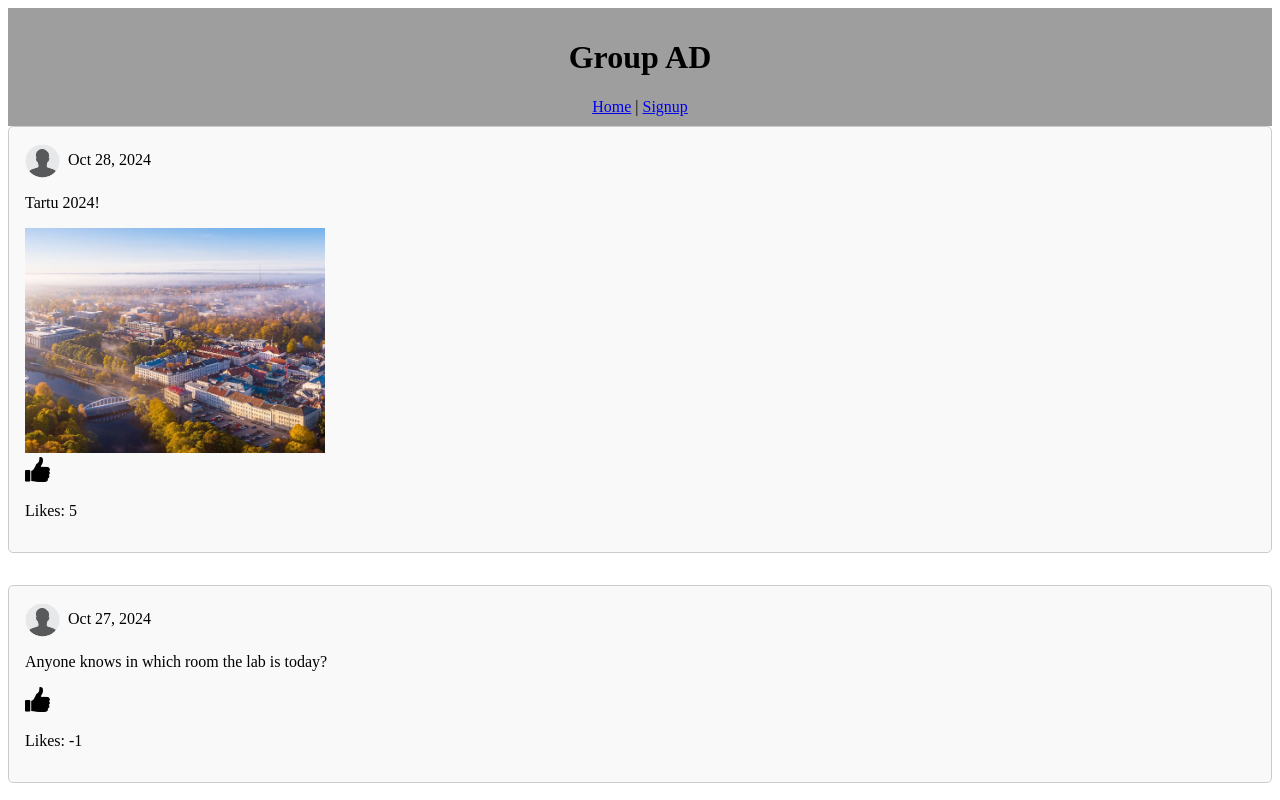
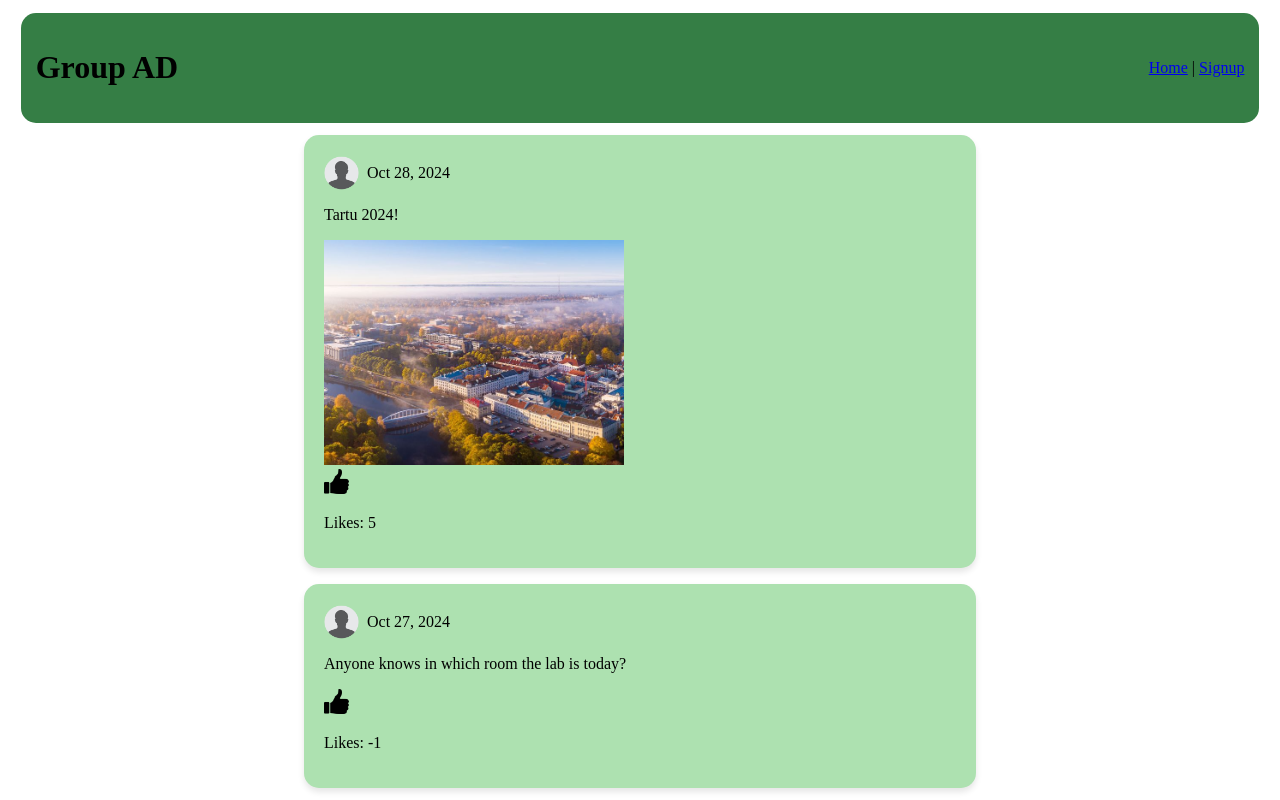
Before and after one commit to UQUKO/WAD_homework3, a Vue app: page /#/ in a window 1280 px wide. Shown: the top 800 px of the page. Built offline with nearby package versions, Linux system fonts and the light colour scheme.

Commit message:
Improved styling

```diff
--- a/public/index.html
+++ b/public/index.html
@@ -4,6 +4,9 @@
     <meta charset="utf-8">
     <meta http-equiv="X-UA-Compatible" content="IE=edge">
     <meta name="viewport" content="width=device-width,initial-scale=1.0">
+    <link rel="preconnect" href="https://fonts.googleapis.com">
+    <link rel="preconnect" href="https://fonts.gstatic.com" crossorigin>
+    <link href="https://fonts.googleapis.com/css2?family=Dancing+Script:wght@400..700&display=swap" rel="stylesheet">
     <link rel="icon" href="<%= BASE_URL %>favicon.ico">
     <title><%= htmlWebpackPlugin.options.title %></title>
   </head>
--- a/src/App.vue
+++ b/src/App.vue
@@ -22,6 +22,9 @@ export default {
 <style>
 .main-page {
   font-family: Arial, sans-serif;
+  margin: 0;
+  min-height: 5%;
+  font-size: large;
 }
 
 .content {
--- a/src/components/FooterComponent.vue
+++ b/src/components/FooterComponent.vue
@@ -5,10 +5,17 @@
 </template>
 
 <style scoped>
-.footer {
-  background-color: #b93636;
-  padding: 1em;
-  text-align: center;
-  bottom: 0;
+footer {
+    background-color: rgb(210, 205, 241);
+    border-radius: 15px;
+    margin: 1%;
+    text-align: center;
+    width: auto;
+    padding: 1%;
+    font-size: medium;
+    font-family: 'Dancing Script';
+    border: 1px solid #ddd;
+    box-shadow: 0 4px 6px rgba(0, 0, 0, 0.1);
+    bottom: 0;
 }
 </style>
--- a/src/components/HeaderComponent.vue
+++ b/src/components/HeaderComponent.vue
@@ -9,13 +9,23 @@
 </template>
 
 <style scoped>
+
 .header {
-  background-color: #9e9e9e;
-  padding: 1em;
-  text-align: center;
-  position: sticky;
-  top: 0;
-  padding: 10px 16px;
+    background-color: rgb(53, 126, 69);
+    width: auto;
+    margin: 1%;
+    height: 10vh;
+    padding: 15px;
+    display: flex;
+    flex-direction: row;
+    justify-content: space-between;
+    align-items: center;
+    position: absolute;
+    top: 20px;
+    left: 20px;
+    border-radius: 15px;
+    position: sticky;
+    top: 0;
 }
 
 .navigation {
--- a/src/components/PostComponent.vue
+++ b/src/components/PostComponent.vue
@@ -50,12 +50,14 @@ export default {
 </script>
 
 <style scoped>
-.post {
-  border: 1px solid #ccc;
-  padding: 1em;
-  margin-bottom: 1em;
-  border-radius: 5px;
-  background-color: #f9f9f9;
+.post{
+    border: 1px;
+    padding: 20px;
+    background-color: rgb(173, 225, 176);
+    border-radius: 15px;
+    box-shadow: 0 4px 6px rgba(0, 0, 0, 0.1);
+    width: 50%;
+    align-content: center;
 }
 
 header {
--- a/src/components/SignUpComponent.vue
+++ b/src/components/SignUpComponent.vue
@@ -83,7 +83,7 @@
 form {
   max-width: 420px;
   margin: 30px auto;
-  background:  rgb(167, 154, 154);
+  background-color: rgb(173, 225, 176);
   text-align: left;
   padding: 40px;
   border-radius: 10px;
@@ -106,7 +106,7 @@ width: 100%;
 box-sizing: border-box;
 border: none;
 border-bottom: 1px solid white;
-color: blue;
+color: rgb(10, 74, 74);
 }
 input[type="checkbox"]{
     display: inline-block;
@@ -116,11 +116,11 @@ input[type="checkbox"]{
     top: 2px;
 }
 button{
-background:  rgb(8, 110, 110);
+background-color: rgb(115, 0, 160);
+color: white;
 border: 0;
 padding: 10px 20px;
 margin-top:  20px;
-color: white;
 border-radius: 20px;
 }
 h2, .submit{
@@ -129,12 +129,12 @@ h2, .submit{
 }
 
 button:hover{
-    background:darkcyan;
+    background: rgb(139, 101, 192);
 }
 
 .error{
     color: red;
-    font-size: 0.8em;
+    font-size: 1em;
     margin-top:  10px;
     text-align: center;
 }
--- a/src/views/HomeView.vue
+++ b/src/views/HomeView.vue
@@ -18,13 +18,13 @@ export default {
     PostComponent
   },
   computed: {
-    ...mapGetters(["getData"]), // Map the Vuex getter to get the data
+    ...mapGetters(["getData"]),
     data() {
-      return this.getData; // Use the getter to access data
+      return this.getData;
     },
   },
   created() {
-    this.$store.dispatch("fetchData"); // Dispatch the action to fetch data
+    this.$store.dispatch("fetchData");
   },
 };
 
@@ -35,5 +35,8 @@ export default {
   display: flex;
   flex-direction: column;
   gap: 1em;
+  align-items: center;
+  justify-content: center;
+  min-height: 100vh;
 }
 </style>
```
Also changed, not shown: src/components/HomeComponent.vue (deleted, +0 -35 lines).
